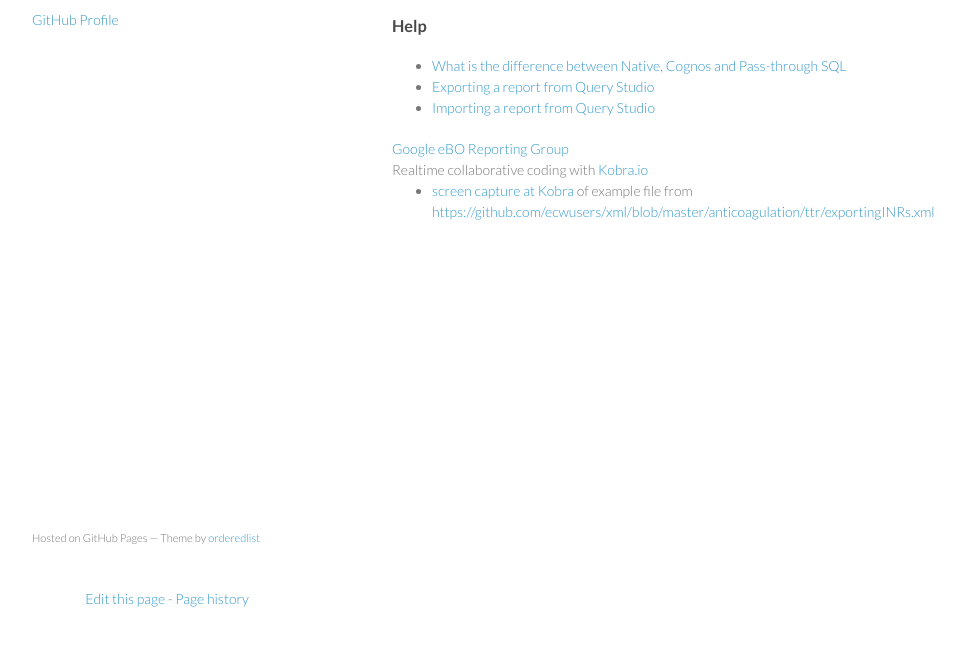
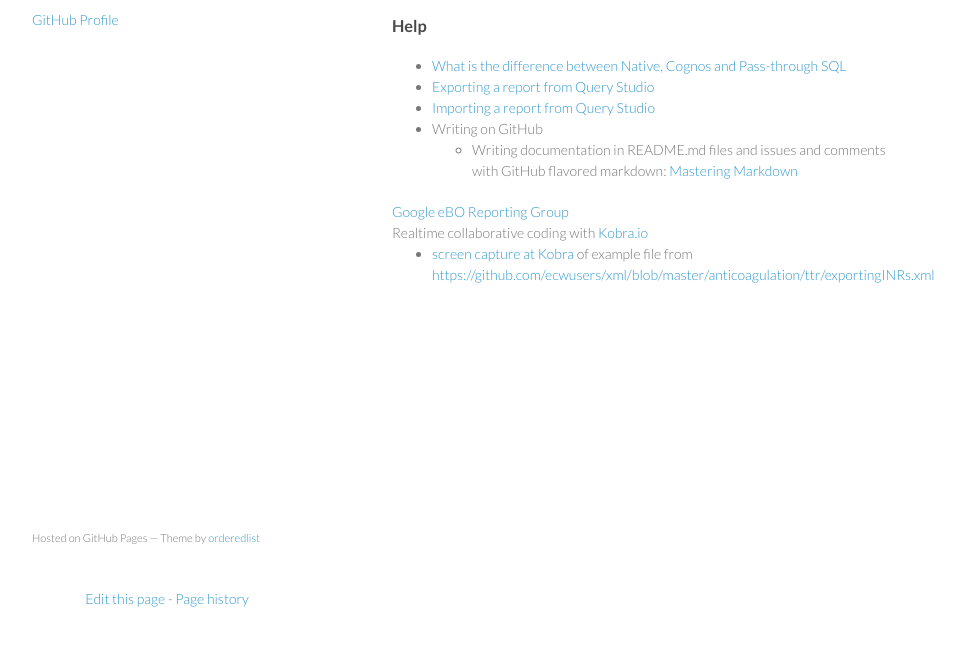
Before and after one commit to ecwusers/ecwusers.github.io, a plain HTML site: page index.html in a window 1280 px wide. Shown: the part 141-786 px from the top of the page, without its empty margins (178-1143 px from the left). Drawn offline with Linux system fonts and the light colour scheme.

Commit message:
LInk to GitHub markup instructions

```diff
--- a/index.html
+++ b/index.html
@@ -33,6 +33,11 @@
   <li><a href="http://www-01.ibm.com/support/docview.wss?uid=swg21341127">What is the difference between Native, Cognos and Pass-through SQL</a></li>
   <li><a href="#">Exporting a report from Query Studio</a></li>
   <li><a href="#">Importing a report from Query Studio</a></li>
+  <li>Writing on GitHub
+    <ul>
+      <li>Writing documentation in README.md files and issues and comments with GitHub flavored markdown: <a href="https://guides.github.com/features/mastering-markdown/">Mastering Markdown</a></li>
+    </ul>
+  </li>
 </ul>
 <div><a href="https://groups.google.com/forum/#!forum/ebo-reporting">Google eBO Reporting Group</a></div>
 <div>Realtime collaborative coding with <a href="http://Kobra.io">Kobra.io</a></div>
```
